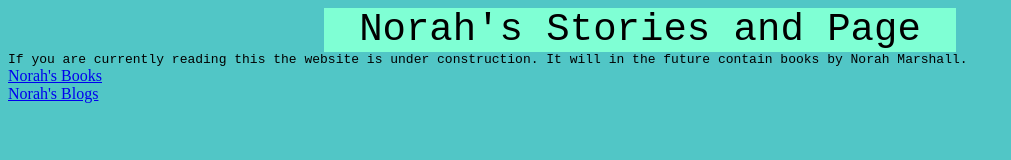
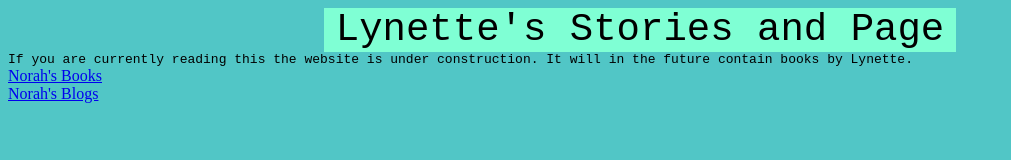
Before and after one commit to floppyterminal/floppyterminal.github.io, a plain HTML site: page index.html in a window 1280 px wide. Shown: the whole page, without its empty margins (0-1011 px from the left). Drawn offline with Linux system fonts and the light colour scheme.

Commit message:
Update index.html

```diff
--- a/index.html
+++ b/index.html
@@ -1,7 +1,7 @@
 <html>
   <head>
     <meta charset="UTF-8" />
-    <title>Norah's Stories</title>
+    <title>Lynette's Stories and Page</title>
     <style>
       #header{
         background-color: aquamarine;
@@ -29,9 +29,9 @@
       }
     </script>
     <div id="header" onmouseout="aqua();" onmouseover="darker();">
-      <code id="title">Norah's Stories and Page</code>
+      <code id="title">Lynette's Stories and Page</code>
     </div>
-    <code>If you are currently reading this the website is under construction. It will in the future contain books by Norah Marshall.</code>
+    <code>If you are currently reading this the website is under construction. It will in the future contain books by Lynette.</code>
     <br>
     <a href="https://norahspage.github.io/books">Norah's Books</a>
     <br>
```
